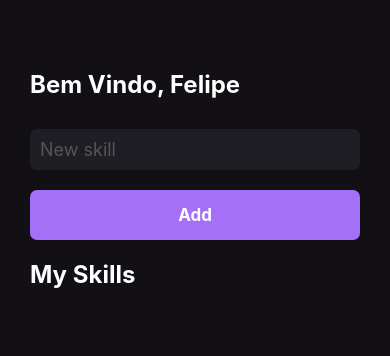
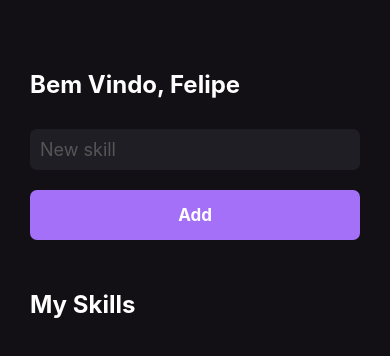
Before and after one commit to Felipe-007/MySkills, a React Native app: screen / in a window 390 px wide. Shown: the top 356 px of the page. Built offline with nearby package versions, Linux system fonts and the light colour scheme.

Commit message:
C2 - Home, styles

```diff
--- a/app.json
+++ b/app.json
@@ -1,4 +1,4 @@
 {
-  "name": "mysills",
-  "displayName": "mysills"
+  "name": "myskills",
+  "displayName": "myskills"
 }
--- a/package.json
+++ b/package.json
@@ -1,5 +1,5 @@
 {
-  "name": "mysills",
+  "name": "myskills",
   "version": "0.0.1",
   "private": true,
   "scripts": {
--- a/src/pages/Home/Home.js
+++ b/src/pages/Home/Home.js
@@ -1,24 +1,45 @@
-import { View, Text, TextInput, TouchableOpacity } from "react-native";
+import { View, Text, TextInput, TouchableOpacity, } from "react-native";
 import { styles } from "./styles";
+import { useState } from "react";
 
-export function Home(){
-  return(
+export function Home() {
+
+  const [newSkill, setNewSkill] = useState('');  //armazena as novas skills
+  const [mySkills, setMySkills] = useState([]);  //armazena todas as skills
+
+  //handle = é uma convensão, para quando a função é disparada por uma interação do usuário
+  function handleAddNewSkill() {
+    setMySkills(oldState => [...oldState, newSkill])  //oldState = estado anterior, pode ser qualquer nome, setMySkills=pega tudo do ...oldState mais o newSkill
+  }
+
+  return (
     <View style={styles.container}>
-      <Text style={styles.texto}>Bem Vindo, Felipe</Text>
+      <Text style={styles.title}>Bem Vindo, Felipe</Text>
 
       <TextInput
         style={styles.input}
         placeholder="New skill"
         placeholderTextColor="#555"
+        onChangeText={setNewSkill}
       />
 
-      <TouchableOpacity style={styles.button} activeOpacity={0.7}>
+      <TouchableOpacity style={styles.button} activeOpacity={0.7} onPress={handleAddNewSkill}>
         <Text style={styles.buttonText}>Add</Text>
       </TouchableOpacity>
 
-      <Text style={[styles.texto, { marginTop: 20 }]}>
+      <Text style={[styles.title, { marginVertical: 50 }]}>
         My Skills
       </Text>
+
+      {
+        mySkills.map(skill => (  //percorre toda mySkills, colocando o resultado do handleAddNewSkill em skill
+          <TouchableOpacity style={styles.buttonSkill} key={skill}>
+            <Text style={styles.textSkill}>
+              {skill}
+            </Text>
+          </TouchableOpacity>
+        ))
+      }
     </View>
   )
 }
--- a/src/pages/Home/styles.js
+++ b/src/pages/Home/styles.js
@@ -7,8 +7,9 @@ export const styles = StyleSheet.create({
     backgroundColor: '#121015',
     paddingHorizontal: 30,
     paddingVertical: 70,
+    height: 100,
   },
-  texto: {
+  title: {
     color: '#FFF',
     fontWeight: 'bold',
     fontSize: 24,
@@ -33,4 +34,16 @@ export const styles = StyleSheet.create({
     fontSize: 17,
     fontWeight: 'bold'
   },
+  buttonSkill: {
+    backgroundColor: '#1F1e25',
+    padding: 15,
+    borderRadius: 50,
+    alignItems: 'center',
+    marginVertical: 10,
+  },
+  textSkill: {
+    color: '#FFF',
+    fontSize: 22,
+    fontWeight: 'bold'
+  },
 })
```
Also changed, not shown: App.js (line endings or trailing spaces), 15 other files (tests, documents, lock files or other folders).
